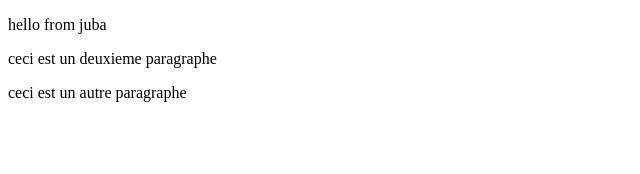
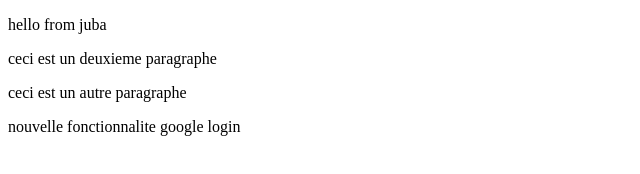
Before and after one commit to juba027/ma_solution_a_deployer_ci_cd, a plain HTML site: page index.html in a window 1280 px wide. Shown: the whole page, without its empty margins (0-640 px from the left). Drawn offline with Linux system fonts and the light colour scheme.

Commit message:
add fonctionnalite de google

```diff
--- a/index.html
+++ b/index.html
@@ -8,6 +8,8 @@
     <p>hello from juba</p>
     <p>ceci est un deuxieme paragraphe</p>
     <p>ceci est un autre paragraphe</p>
+    <p>nouvelle fonctionnalite google login</p>
+
 
   </body>
 </html>
```
